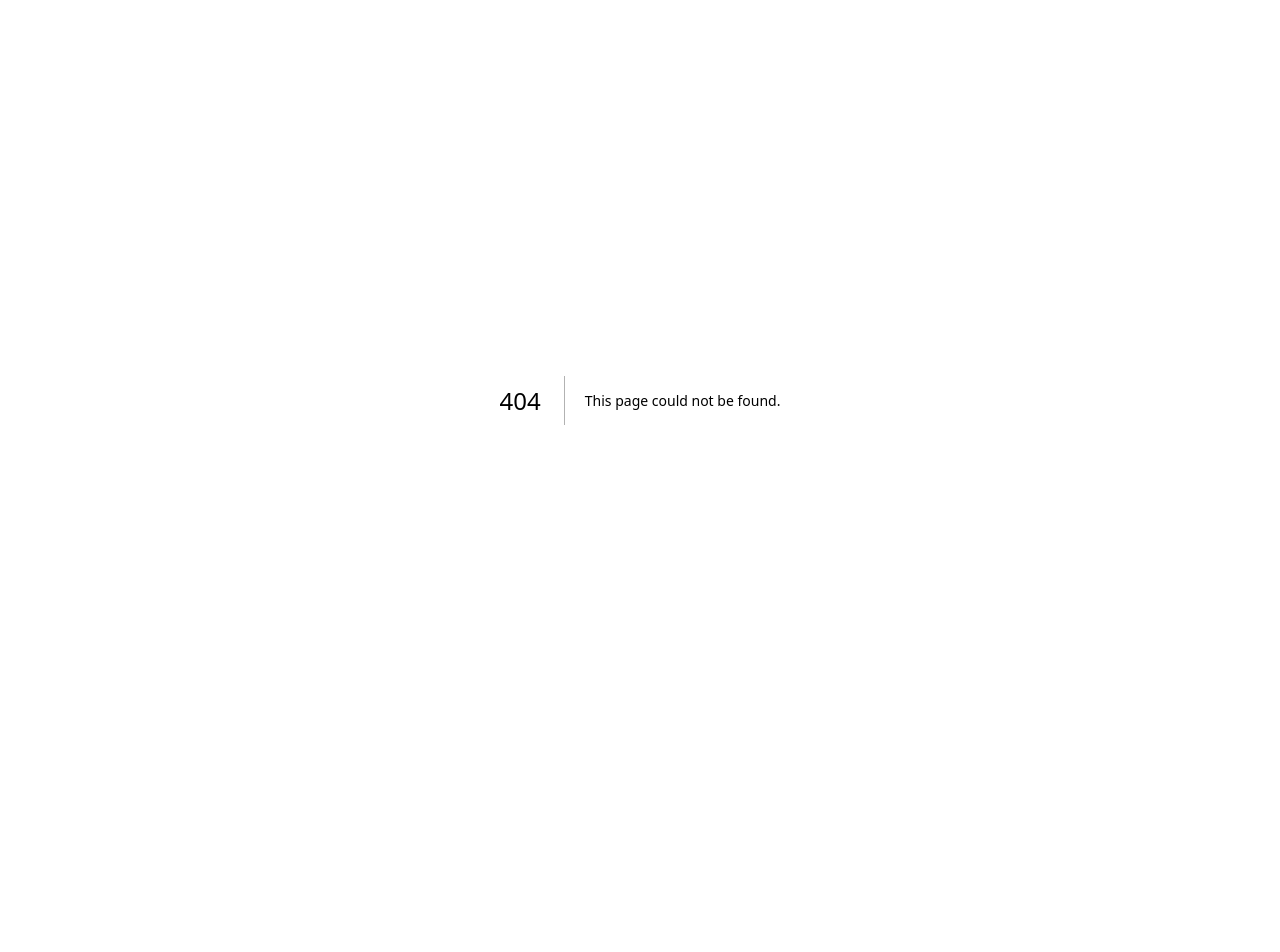
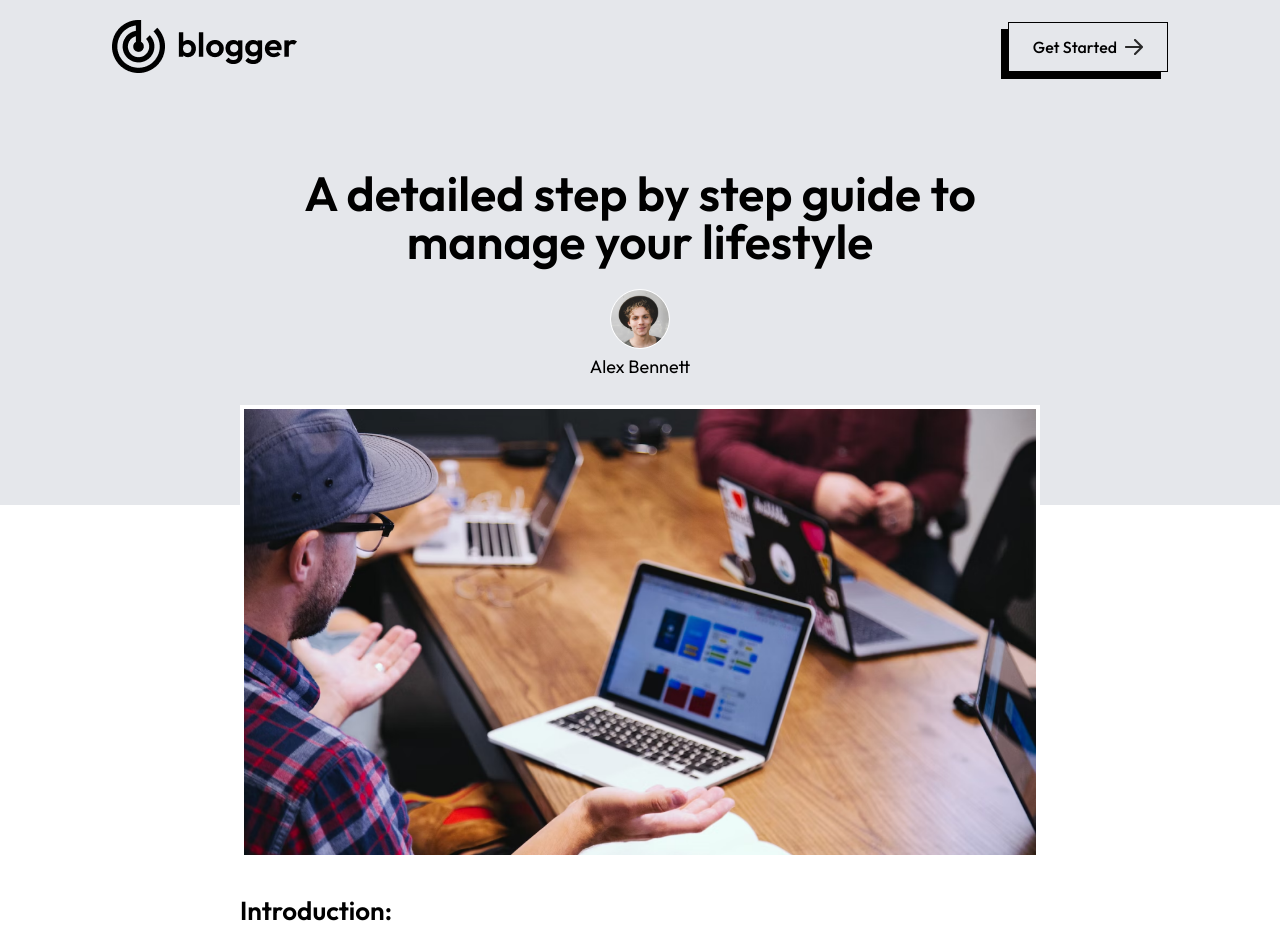
Before and after one commit to Peshala84/blog-app, a Next.js app: page /blogs/1 in a window 1280 px wide. Before the commit this address had no page. Shown: the top 952 px of the page. Before the commit the page ends 800 px from the top, so only its background shows below. Built offline with nearby package versions, Linux system fonts and the light colour scheme.

Commit message:
Add BlogDetail page for displaying individual blog post content

```diff
--- /dev/null
+++ b/app/blogs/[id]/page.jsx
@@ -0,0 +1,52 @@
+'use client'
+
+import { assets, blog_data } from '@/Assets/assets';
+import React, { useEffect, useState } from 'react';
+import Image from 'next/image';
+
+const page = ({ params }) => {
+
+    const [data, setData] = useState(null);
+
+    const fetchBlogData = () => {
+        for (let i = 0; i < blog_data.length; i++) {
+            if (Number(params.id) === blog_data[i].id) {
+                setData(blog_data[i]);
+                console.log(blog_data[i]);
+                break;
+            }
+        }
+    }
+
+    useEffect(() => {
+        fetchBlogData();
+    }, [])
+
+    return ( data?<>
+        <div className='bg-gray-200 py-5 px-5 md:px-12 lg:px-28'>
+            <div className="flex justify-between items-center">
+                <Image src={assets.logo} alt='' width={180} className='w-[330px] sm:w-auto' />
+                <button className="flex items-center gap-2 font-medium py-1 px-3 sm:py-3 sm:px-6 border border-black shadow-[-7px_7px_0px_#000000]">
+                    Get Started <Image src={assets.arrow} alt='' />
+                </button>
+            </div>
+            <div className="text-center my-24">
+                <h1 className='text-2xl sm:text-5xl font-semibold max-w-[700px] mx-auto'>{data.title}</h1>
+                <Image className='mx-auto mt-6 border border-white rounded-full ' src={data.author_img} width={60} height={60} alt=''/>
+                <p className='mt-1 pb-2 text-lg max-w-[740px] mx-auto'>{data.author}</p>
+            </div>
+        </div>
+        <div className="mx-5 max-w-[800px] md:mx-auto mt-[-100px] mb-10">
+            <Image className='border-4 border-white' src={data.image} width={1280} height={720} alt='' />
+            <h1 className='my-8 text-[26px] font-semibold'>Introduction:</h1>
+            <p className=''>{data.description}</p>
+            <h3>Step 1: Self-Reflection and Goal Setting</h3>
+
+        </div>
+        </>:<>
+
+        </>
+    )
+}
+
+export default page
```
